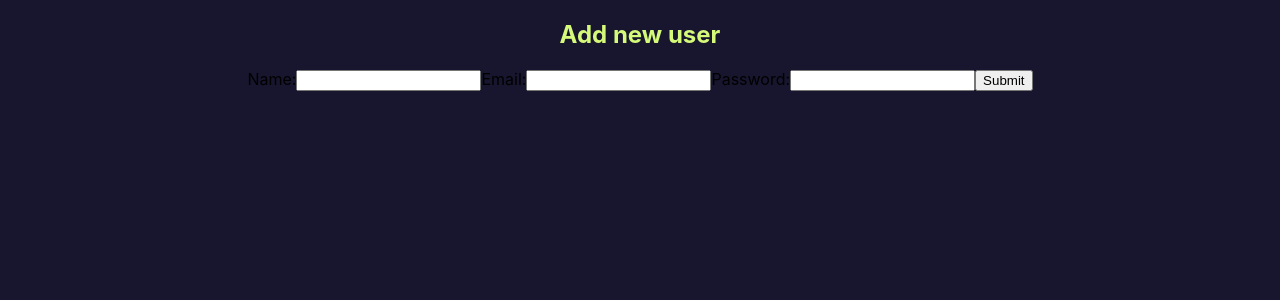
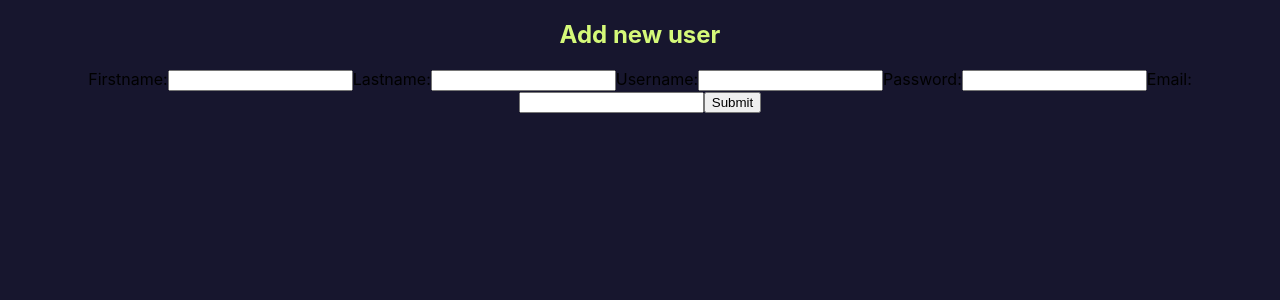
Before and after one commit to CodecoolGlobal/el-proyecte-grande-sprint-1-java-annasomos, a React (Create React App) app in the folder frontend/mytreat/: page /registration in a window 1280 px wide. Shown: the top 300 px of the page. Built offline with nearby package versions, Linux system fonts and the light colour scheme; data requests are answered from the project's data file.

Commit message:
fix registration

```diff
--- a/frontend/mytreat/src/Registration.js
+++ b/frontend/mytreat/src/Registration.js
@@ -6,9 +6,11 @@ import { useEffect } from "react";
 
 const Registration = () => {
   const [users, setUsers] = useState([]);
-  const [name, setName] = useState("");
+  const [firstName, setFirstName] = useState("");
+  const [lastName, setLastName] = useState("");
+  const [userName, setUserName] = useState("");
+  const [password, setPassword] = useState("");
   const [email, setEmail] = useState("");
-  const [password, setPassword] = useState("");
   const navigate = useNavigate();
 
   useEffect(() => {
@@ -32,21 +34,23 @@ const Registration = () => {
 
   const handleSubmit = async (e) => {
     e.preventDefault();
-    const id = users.length ? users[users.length - 1].id + 1 : 1;
+    //const id = users.length ? users[users.length - 1].id + 1 : 1;
     const newUser = {
-      id,
-      name: name,
-      email: email,
+      firstName: firstName,
+      lastName: lastName,
+      userName: userName,
       password: password,
+      email: email
     };
     try {
-      const response = await api.post("/users", newUser);
+      const response = await api.post("/user/new", newUser);
       const allUsers = [...users, response.data];
       setUsers(allUsers);
-      setName("");
+      setFirstName("");
+      setLastName("");
+      setUserName("");
+      setPassword("");
       setEmail("");
-      setPassword("");
-      localStorage.setItem("currentUser", JSON.stringify(response.data));
       navigate("/");
     } catch (err) {
       console.log(`Error: ${err.message}`);
@@ -56,13 +60,37 @@ const Registration = () => {
     <>
       <h2>Add new user</h2>
       <form onSubmit={handleSubmit}>
-        <label htmlFor="name">Name:</label>
+        <label htmlFor="firstName">Firstname:</label>
         <input
-          id="name"
+          id="firstName"
           type="text"
           required
-          value={name}
-          onChange={(e) => setName(e.target.value)}
+          value={firstName}
+          onChange={(e) => setFirstName(e.target.value)}
+        />
+        <label htmlFor="lastName">Lastname:</label>
+        <input
+            id="lastName"
+            type="text"
+            required
+            value={lastName}
+            onChange={(e) => setLastName(e.target.value)}
+        />
+        <label htmlFor="userName">Username:</label>
+        <input
+            id="userName"
+            type="text"
+            required
+            value={userName}
+            onChange={(e) => setUserName(e.target.value)}
+        />
+        <label htmlFor="password">Password:</label>
+        <input
+            id="password"
+            type="password"
+            required
+            value={password}
+            onChange={(e) => setPassword(e.target.value)}
         />
         <label htmlFor="email">Email:</label>
         <input
@@ -72,14 +100,6 @@ const Registration = () => {
           value={email}
           onChange={(e) => setEmail(e.target.value)}
         />
-        <label htmlFor="password">Password:</label>
-        <input
-          id="password"
-          type="password"
-          required
-          value={password}
-          onChange={(e) => setPassword(e.target.value)}
-        />
         <button type="submit">Submit</button>
       </form>
     </>
```
